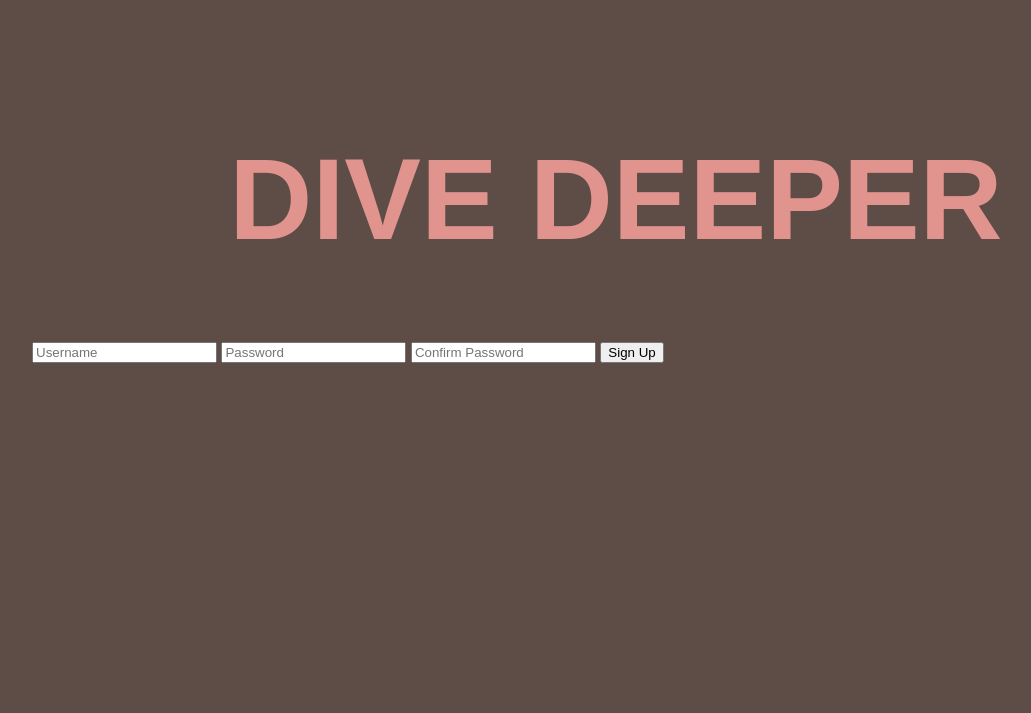
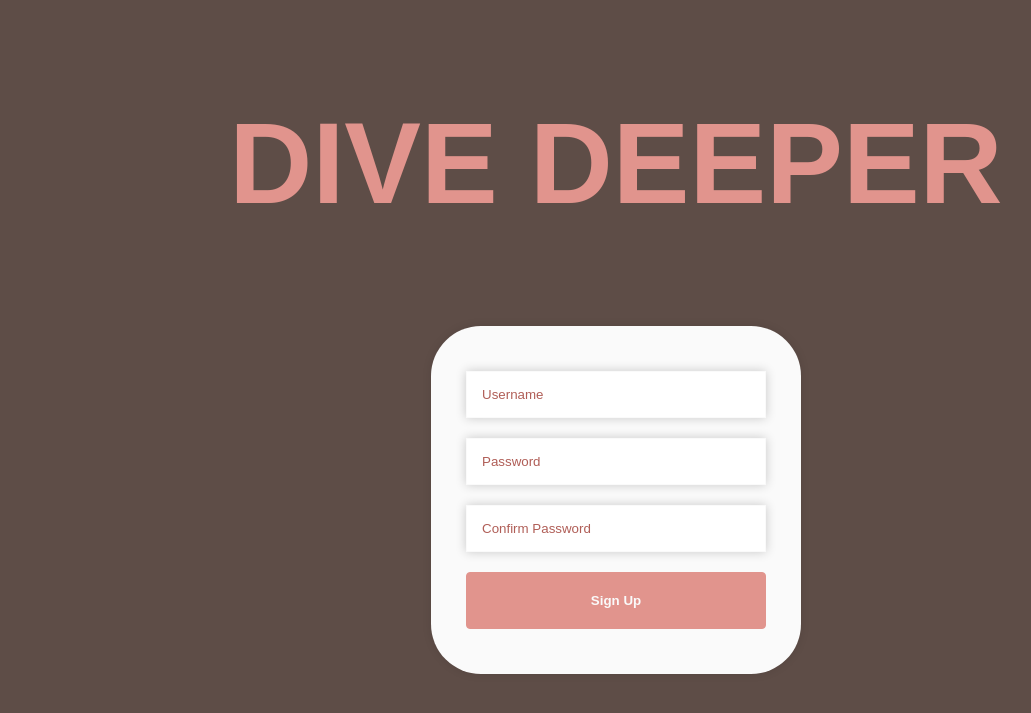
Before and after one commit to software-students-spring2024/2-web-app-exercise-gas2, a Python web app: template templates/signin.html in a window 1280 px wide. Shown: the top 713 px of the page, without its empty margins (24-1055 px from the left). Run offline with Jinja, Linux system fonts and the light colour scheme; the template is opened without the code that fills it: most values are stand-ins (such as "Sample title", 1, 10 or a date in 2020).

Commit message:
Add CSS for Sign Up page

```diff
--- a/templates/signin.html
+++ b/templates/signin.html
@@ -5,10 +5,74 @@
         <meta name="viewport" content="width=device-width", initial-scale="1.0">
         <title>Sign In</title>
         <link rel="stylesheet" href="/static/css/style.css">
+        <style>
+            body {
+                margin: 0;
+                padding: 0;
+                background-color: #5E4D47;
+                display: flex;
+                flex-direction: column;
+                height: 80vh;
+            }
+
+            header {
+                color: #E1948D;
+                padding: 20px 20px;
+                text-align: center;
+                font-size: 25px;
+            }
+
+            .signup-container {
+                background-color: #FAFAFA;
+                padding: 35px;
+                border-radius: 50px;
+                box-shadow: 0 0 10px rgba(0, 0, 0, 0.1);
+                max-width: 300px;
+                width: 90%;
+                text-align: center;
+                margin: auto;
+            }
+
+            .signup-container input[type="username"],
+            .signup-container input[type="password"],
+            .signup-container input[type="confirm-password"] {
+                width: 100%;
+                padding: 15px;
+                margin: 10px 0;
+                border: 1px solid #FAFAFA;
+                box-shadow: 0 0 10px rgba(0, 0, 0, 0.2);
+                box-sizing: border-box;
+            }
+
+            .signup-container input[type="username"]::placeholder,
+            .signup-container input[type="password"]::placeholder,
+            .signup-container input[type="confirm-password"]::placeholder {
+                color: #B05E57;
+            }
+
+            .signup-container input[type="submit"] {
+                width: 100%;
+                padding: 20px;
+                margin: 10px 0;
+                background-color: #E1948D;
+                border: 1px solid #E1948D;
+                border-radius: 4px;
+                color: #FAFAFA;
+                cursor: pointer;
+                box-sizing: border-box;
+                font-weight: bold;
+            }
+
+            .signup-container input[type="submit"]:hover {
+                background-color: #B05E57;
+                border: 1px solid #B05E57;
+            }
+
+        </style>
     </head>
     <body>
         <header> <h1> DIVE DEEPER</h1></header>
-        <div class="signin-container">
+        <div class="signup-container">
             <form action="{{action}}" method="post">
                 <input type="username" name="username" placeholder="Username" required>
                 <input type="password" name="password" placeholder="Password" required>
```
